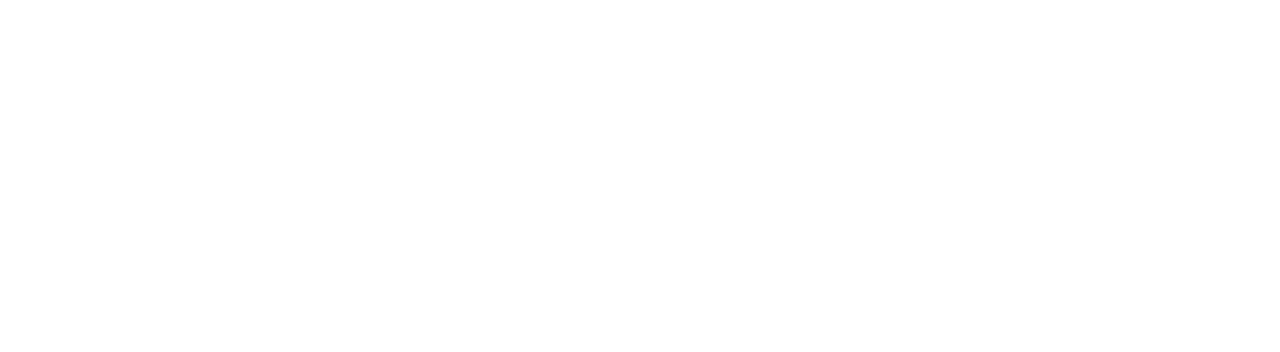
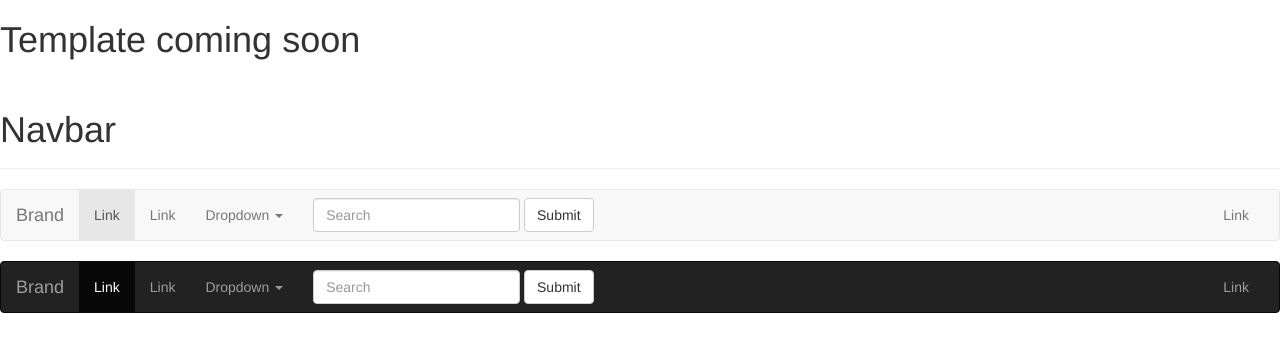
Before and after one commit to gsanjeevkumar/ghpages, a plain HTML site: page index.html in a window 1280 px wide. Drawn offline with nearby package versions, Linux system fonts and the light colour scheme.

Commit message:
simple update for template

```diff
--- a/index.html
+++ b/index.html
@@ -2,9 +2,108 @@
 <html>
   <head>
     <meta charset="utf-8">
+    <link rel="stylesheet" href="https://bootswatch.com/paper/bootstrap.min.css">
     <title>Testing GH Pages</title>
   </head>
   <body>
+    <h1>Template coming soon</h1>
+    <div class="bs-docs-section clearfix">
+        <div class="row">
+          <div class="col-lg-12">
+            <div class="page-header">
+              <h1 id="navbar">Navbar</h1>
+            </div>
 
+            <div class="bs-component">
+              <nav class="navbar navbar-default">
+                <div class="container-fluid">
+                  <div class="navbar-header">
+                    <button type="button" class="navbar-toggle collapsed" data-toggle="collapse" data-target="#bs-example-navbar-collapse-1">
+                      <span class="sr-only">Toggle navigation</span>
+                      <span class="icon-bar"></span>
+                      <span class="icon-bar"></span>
+                      <span class="icon-bar"></span>
+                    </button>
+                    <a class="navbar-brand" href="#">Brand</a>
+                  </div>
+
+                  <div class="collapse navbar-collapse" id="bs-example-navbar-collapse-1">
+                    <ul class="nav navbar-nav">
+                      <li class="active"><a href="#">Link <span class="sr-only">(current)</span></a></li>
+                      <li><a href="#">Link</a></li>
+                      <li class="dropdown">
+                        <a href="#" class="dropdown-toggle" data-toggle="dropdown" role="button" aria-expanded="false">Dropdown <span class="caret"></span></a>
+                        <ul class="dropdown-menu" role="menu">
+                          <li><a href="#">Action</a></li>
+                          <li><a href="#">Another action</a></li>
+                          <li><a href="#">Something else here</a></li>
+                          <li class="divider"></li>
+                          <li><a href="#">Separated link</a></li>
+                          <li class="divider"></li>
+                          <li><a href="#">One more separated link</a></li>
+                        </ul>
+                      </li>
+                    </ul>
+                    <form class="navbar-form navbar-left" role="search">
+                      <div class="form-group">
+                        <input type="text" class="form-control" placeholder="Search">
+                      </div>
+                      <button type="submit" class="btn btn-default">Submit</button>
+                    </form>
+                    <ul class="nav navbar-nav navbar-right">
+                      <li><a href="#">Link</a></li>
+                    </ul>
+                  </div>
+                </div>
+              </nav>
+            </div>
+
+            <div class="bs-component">
+              <nav class="navbar navbar-inverse">
+                <div class="container-fluid">
+                  <div class="navbar-header">
+                    <button type="button" class="navbar-toggle collapsed" data-toggle="collapse" data-target="#bs-example-navbar-collapse-2">
+                      <span class="sr-only">Toggle navigation</span>
+                      <span class="icon-bar"></span>
+                      <span class="icon-bar"></span>
+                      <span class="icon-bar"></span>
+                    </button>
+                    <a class="navbar-brand" href="#">Brand</a>
+                  </div>
+
+                  <div class="collapse navbar-collapse" id="bs-example-navbar-collapse-2">
+                    <ul class="nav navbar-nav">
+                      <li class="active"><a href="#">Link <span class="sr-only">(current)</span></a></li>
+                      <li><a href="#">Link</a></li>
+                      <li class="dropdown">
+                        <a href="#" class="dropdown-toggle" data-toggle="dropdown" role="button" aria-expanded="false">Dropdown <span class="caret"></span></a>
+                        <ul class="dropdown-menu" role="menu">
+                          <li><a href="#">Action</a></li>
+                          <li><a href="#">Another action</a></li>
+                          <li><a href="#">Something else here</a></li>
+                          <li class="divider"></li>
+                          <li><a href="#">Separated link</a></li>
+                          <li class="divider"></li>
+                          <li><a href="#">One more separated link</a></li>
+                        </ul>
+                      </li>
+                    </ul>
+                    <form class="navbar-form navbar-left" role="search">
+                      <div class="form-group">
+                        <input type="text" class="form-control" placeholder="Search">
+                      </div>
+                      <button type="submit" class="btn btn-default">Submit</button>
+                    </form>
+                    <ul class="nav navbar-nav navbar-right">
+                      <li><a href="#">Link</a></li>
+                    </ul>
+                  </div>
+                </div>
+              </nav>
+            </div><!-- /example -->
+
+          </div>
+        </div>
+      </div>
   </body>
 </html>
```
